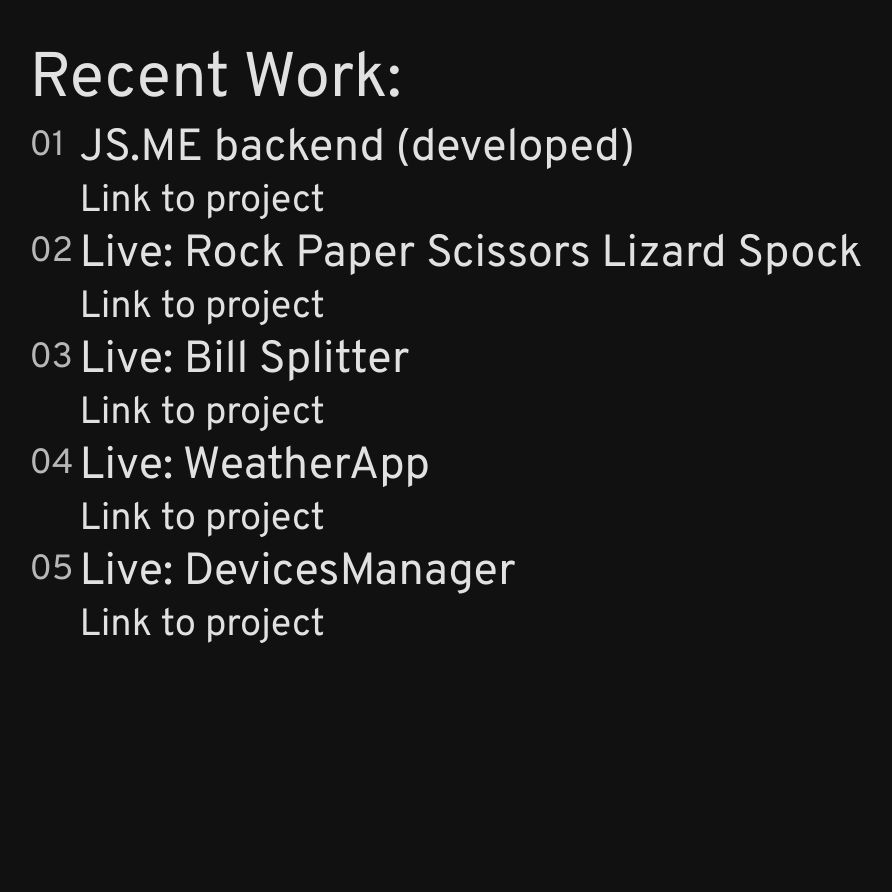
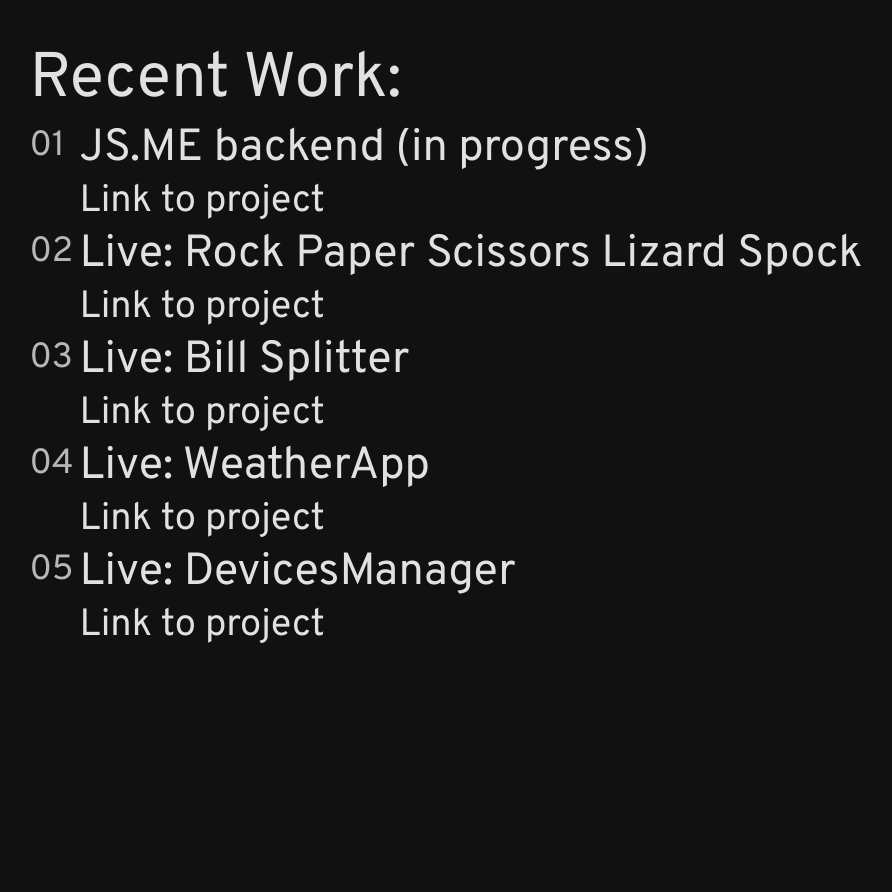
Before and after one commit to MichalKolban/michalkolban.github.io, a plain HTML site: page index.html in a window 1280 px wide. Shown: the part 1660-2552 px from the top of the page, without its empty margins (9-901 px from the left). Drawn offline with Linux system fonts and the light colour scheme.

Commit message:
PortfolioPage_3.0.1

```diff
--- a/index.html
+++ b/index.html
@@ -33,7 +33,7 @@
     <div class="recentworkList">
         <p>Recent Work:</p>
         <ul>
-            <li><a href="https://github.com/MichalKolban/JS.ME-backend" target="_blank"><span>01</span>JS.ME backend (developed)</a></li>
+            <li><a href="https://github.com/MichalKolban/JS.ME-backend" target="_blank"><span>01</span>JS.ME backend (in progress)</a></li>
             <li><a href="https://github.com/MichalKolban/JS.ME-backend" target="_blank">Link to project</a></li>
             <li><a href="https://rockpaperlizardspock.netlify.app/" target="_blank"><span>02</span>Live: Rock Paper Scissors Lizard Spock</a></li>
             <li><a href="https://github.com/MichalKolban/RockPaperScissorsLizardSpock" target="_blank">Link to project</a></li>
```
